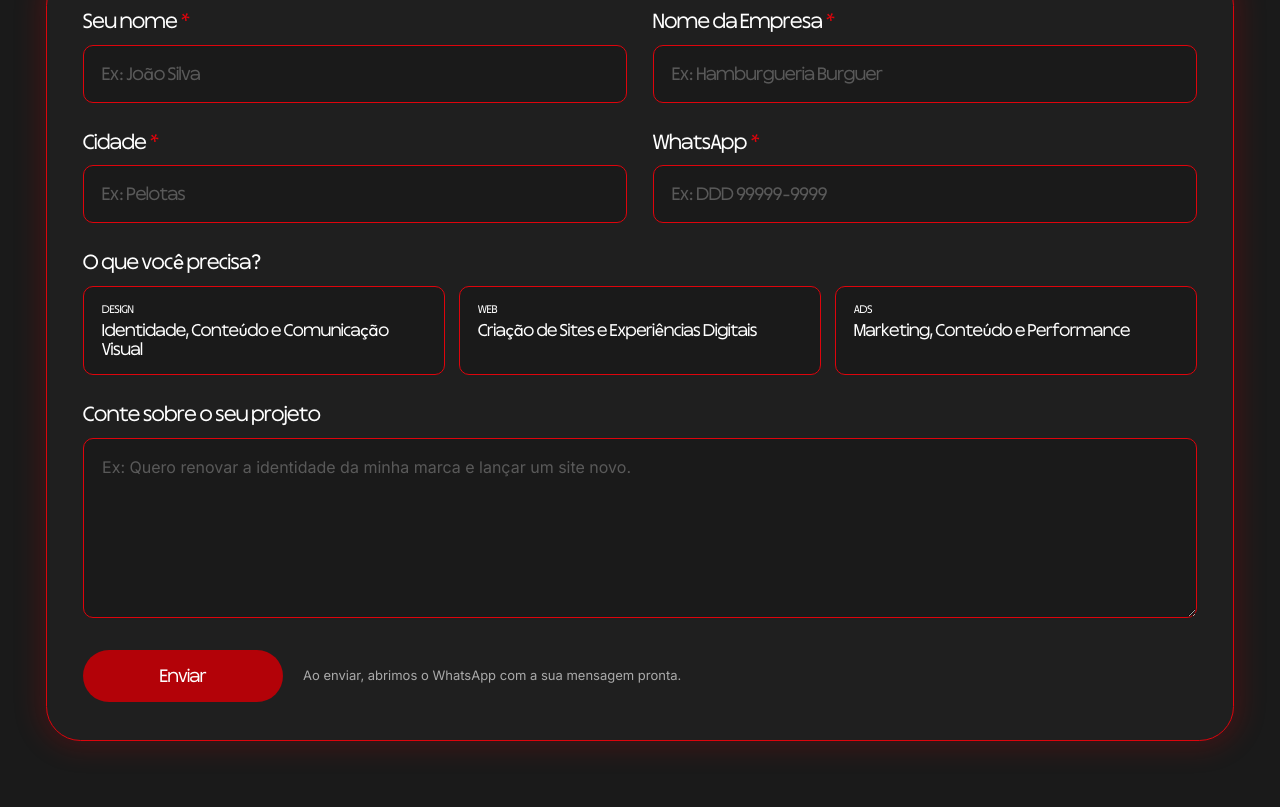
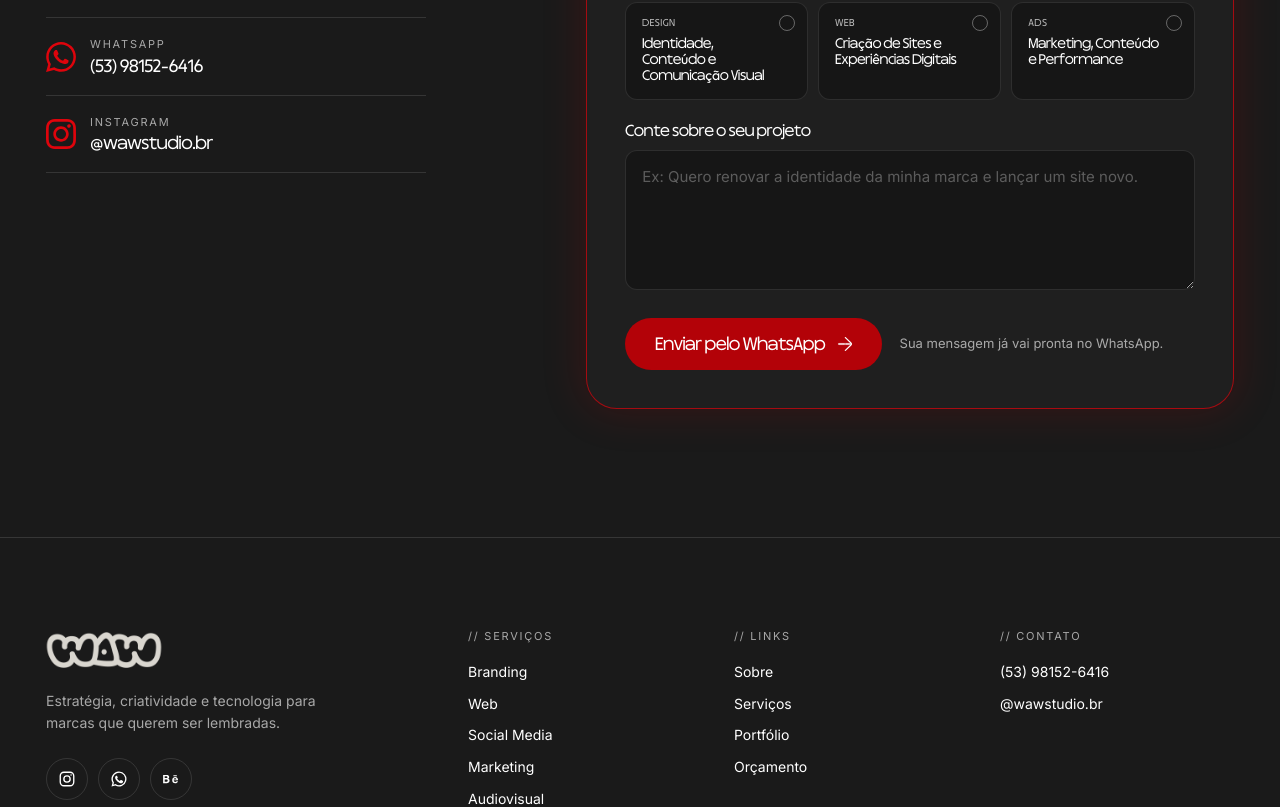
Before and after one commit to walsinaw/waw-site, a React (Vite) app: page / in a window 1280 px wide. Shown: the part 6920-7727 px from the top of the page. Built offline with nearby package versions, Linux system fonts and the light colour scheme; no server answers; the database is empty.

Commit message:
ajuste de footer

```diff
--- a/src/components/Contact.css
+++ b/src/components/Contact.css
@@ -1,29 +1,50 @@
+/* Texto à esquerda, formulário à direita */
+.contact__layout {
+  display: grid;
+  grid-template-columns: minmax(0, 5fr) minmax(0, 7fr);
+  gap: clamp(40px, 6vw, 96px);
+  align-items: start;
+}
+
+.contact__copy {
+  position: sticky;
+  top: 120px;
+}
+
 .contact__lead {
-  max-width: 440px;
+  max-width: 400px;
   margin-top: 14px;
   font-family: var(--font-cosmic);
   font-size: clamp(17px, 1.5vw, 21px);
   line-height: 1.15;
 }
 
+.contact__text {
+  max-width: 380px;
+  margin-top: 14px;
+  font-size: 15px;
+  color: var(--muted);
+}
+
 .contact__channels {
   display: flex;
-  flex-wrap: wrap;
-  gap: 8px 28px;
-  margin-top: 26px;
+  flex-direction: column;
+  max-width: 380px;
+  margin-top: clamp(32px, 3.5vw, 48px);
+  border-top: 1px solid var(--line);
 }
 
 .contact__channel {
   display: flex;
   align-items: center;
-  gap: 8px;
-  font-family: var(--font-cosmic);
-  font-size: clamp(17px, 1.5vw, 21px);
-  line-height: 1.1;
-  transition: color 0.25s;
+  gap: 14px;
+  padding: 18px 0;
+  border-bottom: 1px solid var(--line);
+  transition: color 0.25s, padding 0.35s var(--ease);
 }
 
 .contact__channel:hover {
+  padding-left: 6px;
   color: var(--red-bright);
 }
 
@@ -32,26 +53,45 @@
   height: 30px;
 }
 
-/* Caixa do formulário do Figma: borda #de040c, raio 51, brilho vermelho */
+.contact__channel-label {
+  display: block;
+  font-size: 11px;
+  letter-spacing: 0.16em;
+  text-transform: uppercase;
+  color: var(--muted);
+}
+
+.contact__channel-value {
+  display: block;
+  margin-top: 3px;
+  font-family: var(--font-cosmic);
+  font-size: clamp(17px, 1.4vw, 20px);
+  line-height: 1.1;
+}
+
+/* Caixa do formulário do Figma: borda vermelha, cantos grandes, brilho vermelho */
 .contact__form {
-  margin-top: clamp(40px, 4.5vw, 56px);
-  padding: clamp(24px, 3vw, 40px) clamp(18px, 3vw, 36px) clamp(28px, 3vw, 40px);
-  border: 1.5px solid var(--red-bright);
-  border-radius: clamp(24px, 2.7vw, 36px);
-  background: var(--bg-raised);
-  box-shadow: 0 0 26px 7px rgba(179, 2, 8, 0.23);
+  padding: clamp(24px, 3vw, 40px);
+  border: 1px solid rgba(222, 4, 12, 0.7);
+  border-radius: clamp(22px, 2.4vw, 32px);
+  background:
+    radial-gradient(120% 60% at 100% 0%, rgba(179, 2, 8, 0.14), transparent 60%),
+    var(--bg-raised);
+  box-shadow: 0 0 40px 4px rgba(179, 2, 8, 0.18);
 }
 
 .contact__grid {
   display: grid;
   grid-template-columns: repeat(2, minmax(0, 1fr));
-  gap: 28px 26px;
+  gap: 22px 18px;
 }
 
 .field {
   display: flex;
   flex-direction: column;
   min-width: 0;
+  margin: 0;
+  padding: 0;
   border: none;
 }
 
@@ -60,10 +100,10 @@
 }
 
 .field__label {
-  margin-bottom: 12px;
+  margin-bottom: 10px;
   padding: 0;
   font-family: var(--font-cosmic);
-  font-size: clamp(18px, 1.6vw, 24px);
+  font-size: 16px;
   line-height: 1.1;
 }
 
@@ -73,80 +113,109 @@
 
 .field__input {
   width: 100%;
-  height: 58px;
-  padding: 0 18px;
-  border: 1px solid var(--red-bright);
-  border-radius: 10px;
-  background: var(--bg);
-  font-family: var(--font-cosmic);
-  font-size: 18px;
+  height: 52px;
+  padding: 0 16px;
+  border: 1px solid rgba(255, 255, 255, 0.1);
+  border-radius: 12px;
+  background: rgba(0, 0, 0, 0.28);
+  font-family: var(--font-inter);
+  font-size: 15px;
   outline: none;
-  transition: box-shadow 0.25s;
+  transition: border-color 0.25s, box-shadow 0.25s, background-color 0.25s;
 }
 
 .field__input::placeholder {
-  color: rgba(255, 255, 255, 0.28);
+  color: rgba(255, 255, 255, 0.3);
+}
+
+.field__input:hover {
+  border-color: rgba(255, 255, 255, 0.22);
 }
 
 .field__input:focus {
-  box-shadow: 0 0 0 3px rgba(222, 4, 12, 0.3);
+  border-color: var(--red-bright);
+  background: rgba(0, 0, 0, 0.4);
+  box-shadow: 0 0 0 4px rgba(222, 4, 12, 0.18);
 }
 
-.field__input--error {
-  border-width: 2px;
-  box-shadow: 0 0 14px rgba(222, 4, 12, 0.6);
+.field__input--error,
+.field__input--error:hover {
+  border-color: var(--red-bright);
+  box-shadow: 0 0 14px rgba(222, 4, 12, 0.45);
 }
 
 .field__textarea {
-  height: 180px;
-  padding-top: 16px;
-  font-family: var(--font-inter);
-  font-size: 16px;
+  height: 140px;
+  padding-top: 14px;
   resize: vertical;
 }
 
 .field__options {
   display: grid;
   grid-template-columns: repeat(3, minmax(0, 1fr));
-  gap: 14px;
+  gap: 10px;
 }
 
 .option {
+  position: relative;
   display: flex;
   flex-direction: column;
   align-items: flex-start;
   gap: 6px;
-  padding: 16px 18px;
-  border: 1px solid var(--red-bright);
-  border-radius: 10px;
-  background: var(--bg);
+  padding: 14px 16px 16px;
+  border: 1px solid rgba(255, 255, 255, 0.1);
+  border-radius: 12px;
+  background: rgba(0, 0, 0, 0.28);
   text-align: left;
   font-family: var(--font-cosmic);
-  line-height: 1.1;
-  transition: background-color 0.25s;
+  line-height: 1.15;
+  transition: border-color 0.25s, background-color 0.25s, transform 0.25s var(--ease);
 }
 
-.option--active {
+.option:hover {
+  border-color: rgba(222, 4, 12, 0.6);
+  transform: translateY(-2px);
+}
+
+.option--active,
+.option--active:hover {
+  border-color: var(--red-bright);
   background: var(--red);
 }
 
+.option__check {
+  position: absolute;
+  top: 12px;
+  right: 12px;
+  width: 16px;
+  height: 16px;
+  border: 1px solid rgba(255, 255, 255, 0.35);
+  border-radius: 50%;
+  transition: background-color 0.25s, border-color 0.25s, box-shadow 0.25s;
+}
+
+.option--active .option__check {
+  border-color: var(--white);
+  background: var(--white);
+  box-shadow: inset 0 0 0 4px var(--red);
+}
+
 .option__label {
-  font-size: 11px;
+  font-size: 10px;
+  letter-spacing: 0.08em;
+  opacity: 0.7;
 }
 
 .option__title {
-  font-size: 17px;
+  padding-right: 14px;
+  font-size: 14px;
 }
 
 .contact__submit {
   display: flex;
   align-items: center;
-  gap: 20px;
-  margin-top: 32px;
-}
-
-.contact__submit-button {
-  min-width: 200px;
+  gap: 18px;
+  margin-top: 28px;
 }
 
 .contact__note {
@@ -154,9 +223,24 @@
   color: var(--muted);
 }
 
-@media (max-width: 860px) {
-  .contact__grid,
+@media (max-width: 1100px) {
   .field__options {
+    grid-template-columns: 1fr;
+  }
+}
+
+@media (max-width: 960px) {
+  .contact__layout {
+    grid-template-columns: 1fr;
+  }
+
+  .contact__copy {
+    position: static;
+  }
+}
+
+@media (max-width: 600px) {
+  .contact__grid {
     grid-template-columns: 1fr;
   }
 
--- a/src/components/Contact.tsx
+++ b/src/components/Contact.tsx
@@ -3,6 +3,7 @@ import { contact, services, type ServiceId } from '../data/content';
 import whatsappIcon from '../assets/whatsapp.svg';
 import instagramIcon from '../assets/instagram.svg';
 import { createLead } from '../lib/api';
+import Arrow from './Arrow';
 import './Contact.css';
 
 interface ContactProps {
@@ -96,12 +97,16 @@ export default function Contact({ selectedServices, onChangeServices }: ContactP
 
   return (
     <section className="section contact" id="contato">
-      <div className="container">
+      <div className="container contact__layout">
+        <div className="contact__copy">
           <h2>
             <span className="figma-title__label">WAW Studio</span>
             <span className="figma-title__line">ENTRE EM CONTATO</span>
           </h2>
           <p className="contact__lead">Precisa que sua empresa tenha um UAU? Vem conversar com a gente!</p>
+          <p className="contact__text">
+            Conta um pouco do seu projeto que a gente responde pelo WhatsApp, sem enrolação.
+          </p>
 
           <div className="contact__channels">
             <a
@@ -110,13 +115,20 @@ export default function Contact({ selectedServices, onChangeServices }: ContactP
               target="_blank"
               rel="noreferrer"
             >
-            <img src={whatsappIcon} alt="WhatsApp" className="contact__icon" />
-            <span className="contact__phone">{contact.whatsappDisplay}</span>
+              <img src={whatsappIcon} alt="" className="contact__icon" />
+              <span>
+                <span className="contact__channel-label">WhatsApp</span>
+                <span className="contact__channel-value">{contact.whatsappDisplay}</span>
+              </span>
             </a>
             <a className="contact__channel" href={contact.instagramUrl} target="_blank" rel="noreferrer">
-            <img src={instagramIcon} alt="Instagram" className="contact__icon" />
-            {contact.instagramHandle}
+              <img src={instagramIcon} alt="" className="contact__icon" />
+              <span>
+                <span className="contact__channel-label">Instagram</span>
+                <span className="contact__channel-value">{contact.instagramHandle}</span>
+              </span>
             </a>
+          </div>
         </div>
 
         <form className="contact__form" onSubmit={handleSubmit} noValidate>
@@ -154,6 +166,7 @@ export default function Contact({ selectedServices, onChangeServices }: ContactP
                       aria-pressed={active}
                       onClick={() => toggleService(service.id)}
                     >
+                      <span className="option__check" aria-hidden="true" />
                       <span className="option__label">{service.label}</span>
                       <span className="option__title">{service.title}</span>
                     </button>
@@ -176,12 +189,13 @@ export default function Contact({ selectedServices, onChangeServices }: ContactP
 
           <div className="contact__submit">
             <button type="submit" className="pill pill--red contact__submit-button">
-              Enviar
+              Enviar pelo WhatsApp
+              <Arrow variant="small" direction="right" className="pill__arrow" />
             </button>
             <p className="contact__note" role="status">
               {sent
                 ? 'Abrimos o WhatsApp com a sua mensagem. É só enviar!'
-                : 'Ao enviar, abrimos o WhatsApp com a sua mensagem pronta.'}
+                : 'Sua mensagem já vai pronta no WhatsApp.'}
             </p>
           </div>
         </form>
--- a/src/components/Footer.css
+++ b/src/components/Footer.css
@@ -32,10 +32,31 @@
   color: var(--muted);
 }
 
-.footer__services {
-  max-width: 220px;
-  font-size: 14px;
-  line-height: 1.8;
+.footer__socials {
+  display: flex;
+  gap: 10px;
+  margin-top: 24px;
+}
+
+.footer__social {
+  display: grid;
+  place-items: center;
+  width: 42px;
+  height: 42px;
+  border: 1px solid var(--line);
+  border-radius: 50%;
+  transition: background-color 0.25s, border-color 0.25s, transform 0.25s var(--ease);
+}
+
+.footer__social svg {
+  width: 18px;
+  height: 18px;
+}
+
+.footer__social:hover {
+  border-color: var(--red);
+  background: var(--red);
+  transform: translateY(-3px);
 }
 
 .footer__list li + li {
--- a/src/components/Footer.tsx
+++ b/src/components/Footer.tsx
@@ -1,6 +1,38 @@
 import { contact, footerServices } from '../data/content';
 import Logo from './Logo';
 import './Footer.css';
+
+const socials = [
+  {
+    label: 'Instagram',
+    href: contact.instagramUrl,
+    icon: (
+      <svg viewBox="0 0 24 24" fill="none" stroke="currentColor" strokeWidth="1.8">
+        <rect x="3" y="3" width="18" height="18" rx="5" />
+        <circle cx="12" cy="12" r="4.2" />
+        <circle cx="17.4" cy="6.6" r="1" fill="currentColor" stroke="none" />
+      </svg>
+    ),
+  },
+  {
+    label: 'WhatsApp',
+    href: `https://wa.me/${contact.whatsappNumber}`,
+    icon: (
+      <svg viewBox="0 0 24 24" fill="currentColor">
+        <path d="M12 2a10 10 0 0 0-8.6 15.1L2 22l5-1.3A10 10 0 1 0 12 2Zm0 18.2a8.2 8.2 0 0 1-4.2-1.2l-.3-.2-3 .8.8-2.9-.2-.3A8.2 8.2 0 1 1 12 20.2Zm4.5-6.1c-.2-.1-1.5-.7-1.7-.8-.2-.1-.4-.1-.6.1l-.8 1c-.1.2-.3.2-.5.1a6.7 6.7 0 0 1-3.3-2.9c-.3-.4.2-.4.7-1.3.1-.2 0-.3 0-.4l-.8-1.8c-.2-.5-.4-.4-.6-.4h-.5a1 1 0 0 0-.7.3 3 3 0 0 0-.9 2.2 5.2 5.2 0 0 0 1.1 2.7 11.8 11.8 0 0 0 4.5 4c1.7.7 2.3.8 3.2.6.5-.1 1.5-.6 1.7-1.2.2-.6.2-1.1.2-1.2-.1-.1-.3-.2-.5-.3Z" />
+      </svg>
+    ),
+  },
+  {
+    label: 'Behance',
+    href: contact.behanceUrl,
+    icon: (
+      <svg viewBox="0 0 24 24" fill="currentColor">
+        <path d="M8.2 11.4c.9-.4 1.4-1.1 1.4-2.1C9.6 7.3 8.1 6.5 6.1 6.5H1.5v11h4.8c2 0 3.8-1 3.8-3.1 0-1.4-.7-2.5-1.9-3ZM3.6 8.3h2c.8 0 1.6.2 1.6 1.2 0 .9-.6 1.2-1.4 1.2H3.6V8.3Zm2.3 7.4H3.6v-3.1h2.3c1 0 1.7.4 1.7 1.5s-.8 1.6-1.7 1.6ZM17.6 9.4c-2.4 0-4 1.8-4 4.1 0 2.4 1.5 4.1 4 4.1 1.9 0 3.1-.8 3.7-2.7h-1.9c-.2.7-1 1-1.7 1-1.3 0-2-.8-2-2.1h5.7c.1-2.6-1.3-4.4-3.8-4.4Zm-1.9 3.3c.1-1.1.8-1.7 1.8-1.7 1.1 0 1.6.6 1.7 1.7h-3.5ZM15.2 7h4.6v1.2h-4.6V7Z" />
+      </svg>
+    ),
+  },
+];
 
 export default function Footer() {
   return (
@@ -14,11 +46,33 @@ export default function Footer() {
             <p className="footer__about">
               Estratégia, criatividade e tecnologia para marcas que querem ser lembradas.
             </p>
+            <ul className="footer__socials">
+              {socials.map((social) => (
+                <li key={social.label}>
+                  <a
+                    href={social.href}
+                    target="_blank"
+                    rel="noreferrer"
+                    className="footer__social"
+                    aria-label={social.label}
+                    title={social.label}
+                  >
+                    {social.icon}
+                  </a>
+                </li>
+              ))}
+            </ul>
           </div>
 
           <div>
             <p className="footer__heading">// Serviços</p>
-            <p className="footer__services">{footerServices.join(' · ')}</p>
+            <ul className="footer__list">
+              {footerServices.map((service) => (
+                <li key={service}>
+                  <a href="/#servicos">{service}</a>
+                </li>
+              ))}
+            </ul>
           </div>
 
           <nav aria-label="Rodapé">
```
Also changed, not shown: src/components/Portfolio.css (+47 -7 lines), src/components/ProjectCard.tsx (+11 -6 lines). Lines whose indentation alone changed are shown as unchanged.
